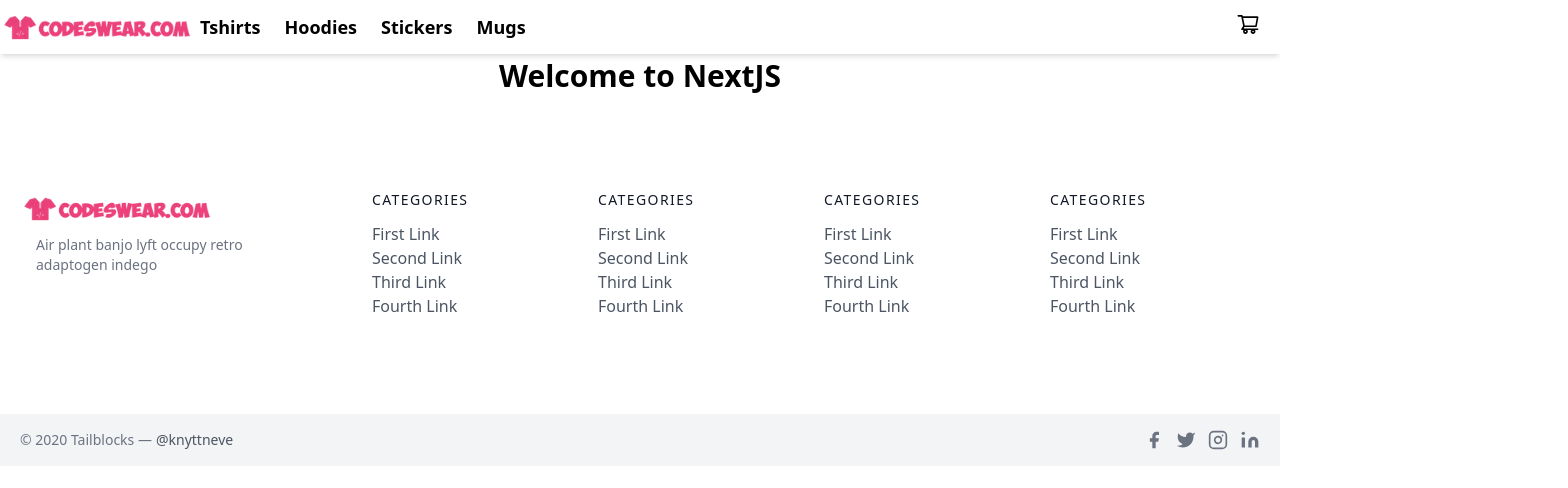
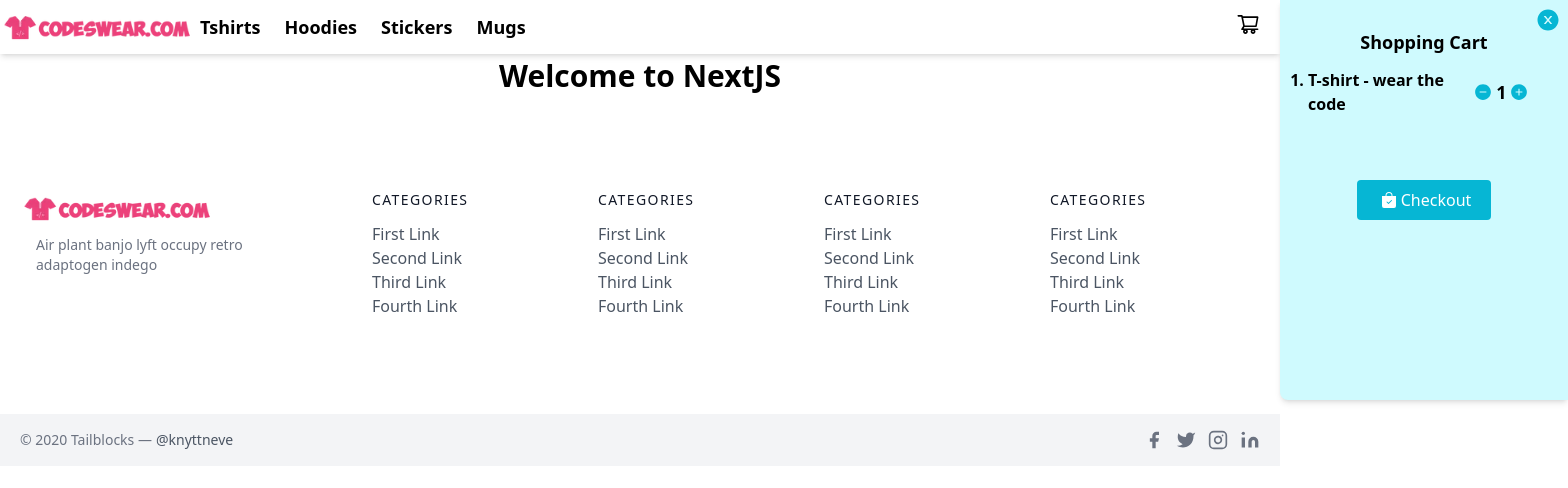
Before and after one commit to suvashsenchuri/Codeswear, a Next.js app: page / in a window 1280 px wide. Shown: the top 488 px of the page, 1568 px wide, since content can reach past the window. Built offline with nearby package versions, Linux system fonts and the light colour scheme.

Commit message:
Improved SideCart

```diff
--- a/components/Navbar.js
+++ b/components/Navbar.js
@@ -1,8 +1,23 @@
 import Image from 'next/image'
-import { AiOutlineShoppingCart } from "react-icons/ai";
+import { AiOutlineShoppingCart, AiFillCloseCircle, AiFillMinusCircle, AiFillPlusCircle } from "react-icons/ai";
+import { BsFillBagCheckFill } from 'react-icons/bs'
 import Link from 'next/link';
+import { useRef } from 'react';
 
 const Navbar = () => {
+
+  const toggleCart = () => {
+    if (ref.current.classList.contains('translate-x-full')) {
+      ref.current.classList.remove('translate-x-full')
+      ref.current.classList.add('translate-x-0')
+    } else if (!ref.current.classList.contains('translate-x-full')) {
+      ref.current.classList.remove('translate-x-0')
+      ref.current.classList.add('translate-x-full')
+    }
+  }
+
+  const ref = useRef()
+
   return (
     <div className='flex flex-col md:flex-row md:justify-start justify-center items-center shadow-md mb-1 py-2'>
       <div className="logo">
@@ -24,10 +39,41 @@ const Navbar = () => {
           <Link href={'/mugs'}><li>Mugs</li></Link>
         </ul>
       </div>
-      <div className="cart absolute right-0 mx-5 top-3">
+
+      <div
+        onClick={toggleCart}
+        className="cursor-pointer cart absolute right-0 mx-5 top-3">
         <AiOutlineShoppingCart className='text-2xl' />
       </div>
-    </div>
+
+      {/* Sidecart */}
+      <div
+        ref={ref}
+        className='h-1/2 w-[36vh] sidecart absolute right-0 top-0 bg-cyan-100 p-7 rounded-bl-lg shadow-md transform
+      transition-transform translate-x-full'>
+        <h2 className='font-semibold text-lg text-center'>Shopping Cart</h2>
+        <span
+          onClick={toggleCart}
+          className='top-2 right-2 absolute text-2xl text-cyan-500 cursor-pointer'>
+          <AiFillCloseCircle />
+        </span>
+        <ol className='list-decimal font-semibold'>
+          <li>
+            <div className='flex my-3'>
+              <div className='w-2/3'>T-shirt - wear the code </div>
+              <div className='w-1/3 flex items-center justify-center text-lg '>
+                <AiFillMinusCircle className='mx-1 text-lg cursor-pointer text-cyan-500' />
+                1
+                <AiFillPlusCircle className='mx-1 text-lg cursor-pointer text-cyan-500' />
+              </div>
+            </div>
+          </li>
+        </ol>
+        <button className="flex mx-auto mt-16 text-white bg-cyan-500 border-0 py-2 px-5 focus:outline-none hover:bg-cyan-600 rounded text-md">
+          <BsFillBagCheckFill className='m-1' />
+          Checkout</button>
+      </div>
+    </div >
   )
 }
 
--- a/styles/globals.css
+++ b/styles/globals.css
@@ -1,3 +1,7 @@
 @tailwind base;
 @tailwind components;
 @tailwind utilities;
+
+body {
+  overflow-x: hidden;
+}
```
